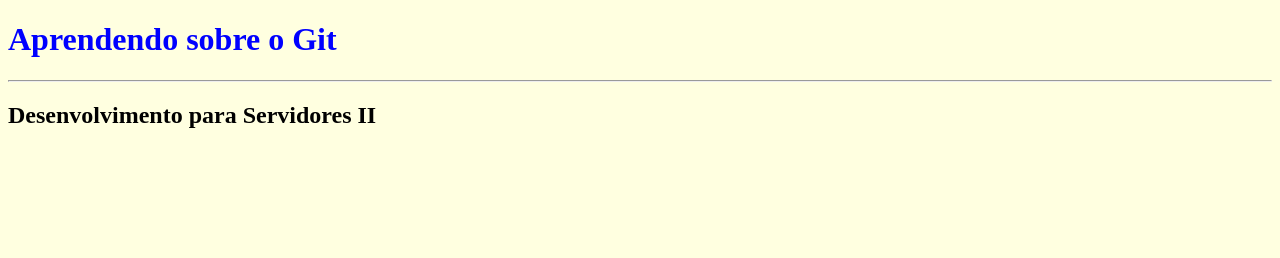
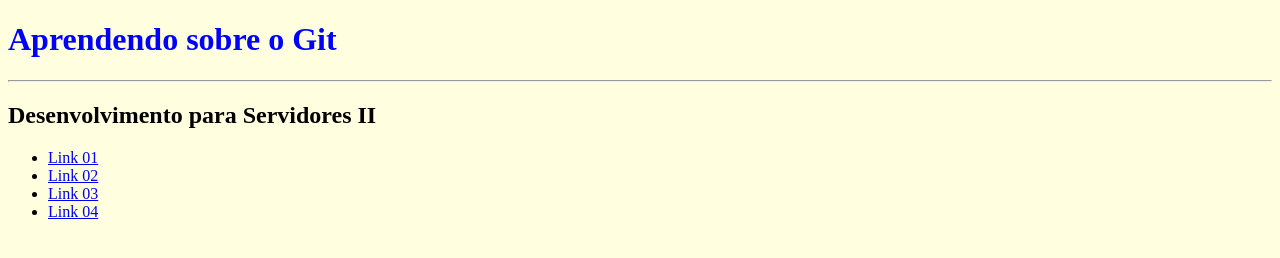
Before and after one commit to jhenifferpereira/intro-git, a plain HTML site: page index.html in a window 1280 px wide. Drawn offline with Linux system fonts and the light colour scheme.

Commit message:
Navbar created

```diff
--- a/index.html
+++ b/index.html
@@ -12,6 +12,12 @@
         <h1>Aprendendo sobre o Git</h1>
         <hr>
         <h2>Desenvolvimento para Servidores II</h2>
+        <ul>
+            <li> <a href="#">Link 01</a></li>
+            <li> <a href="#">Link 02</a></li>
+            <li> <a href="#">Link 03</a></li>
+            <li> <a href="#">Link 04</a></li>
+        </ul>
 
     </div>
 
```
